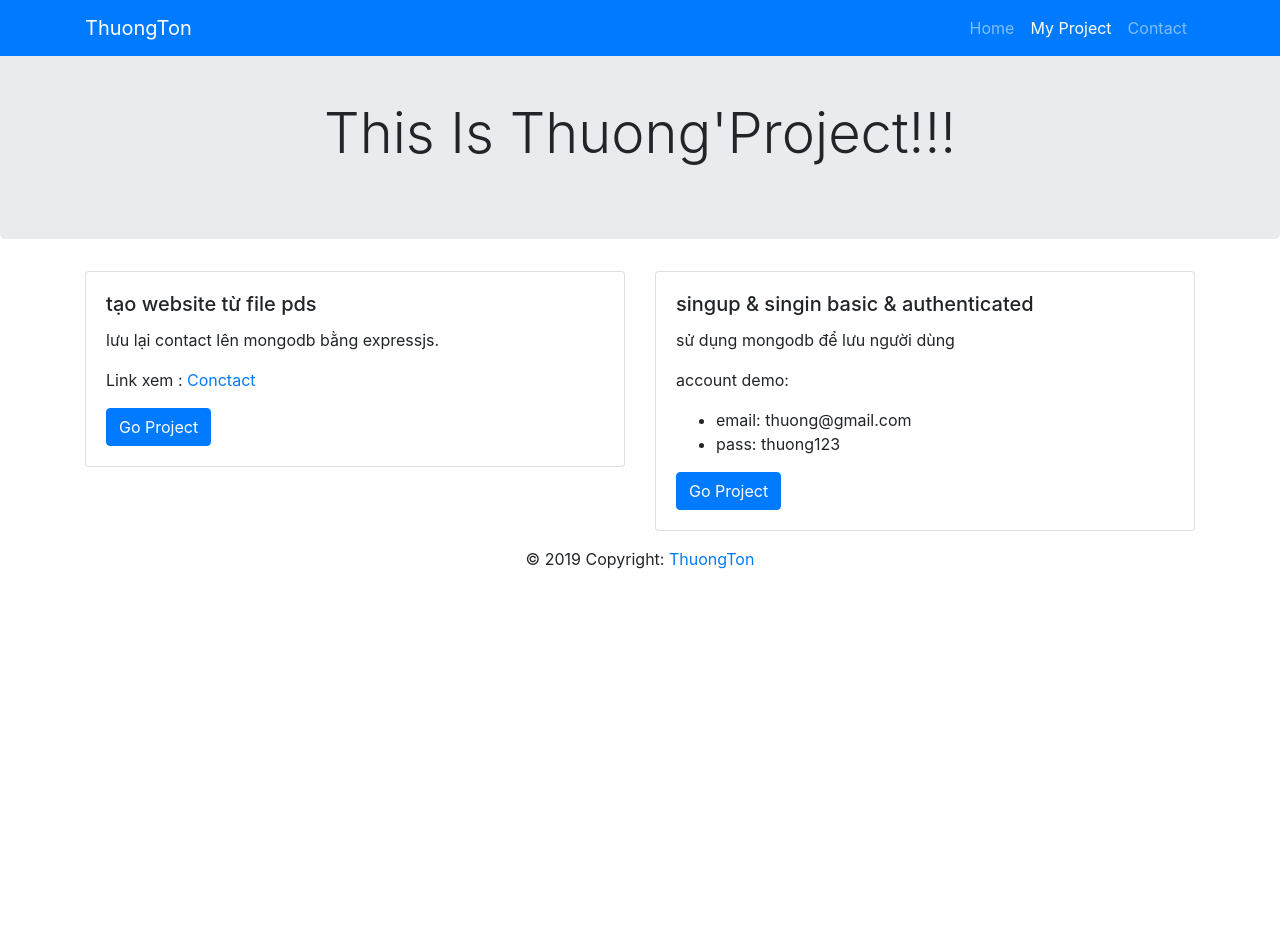
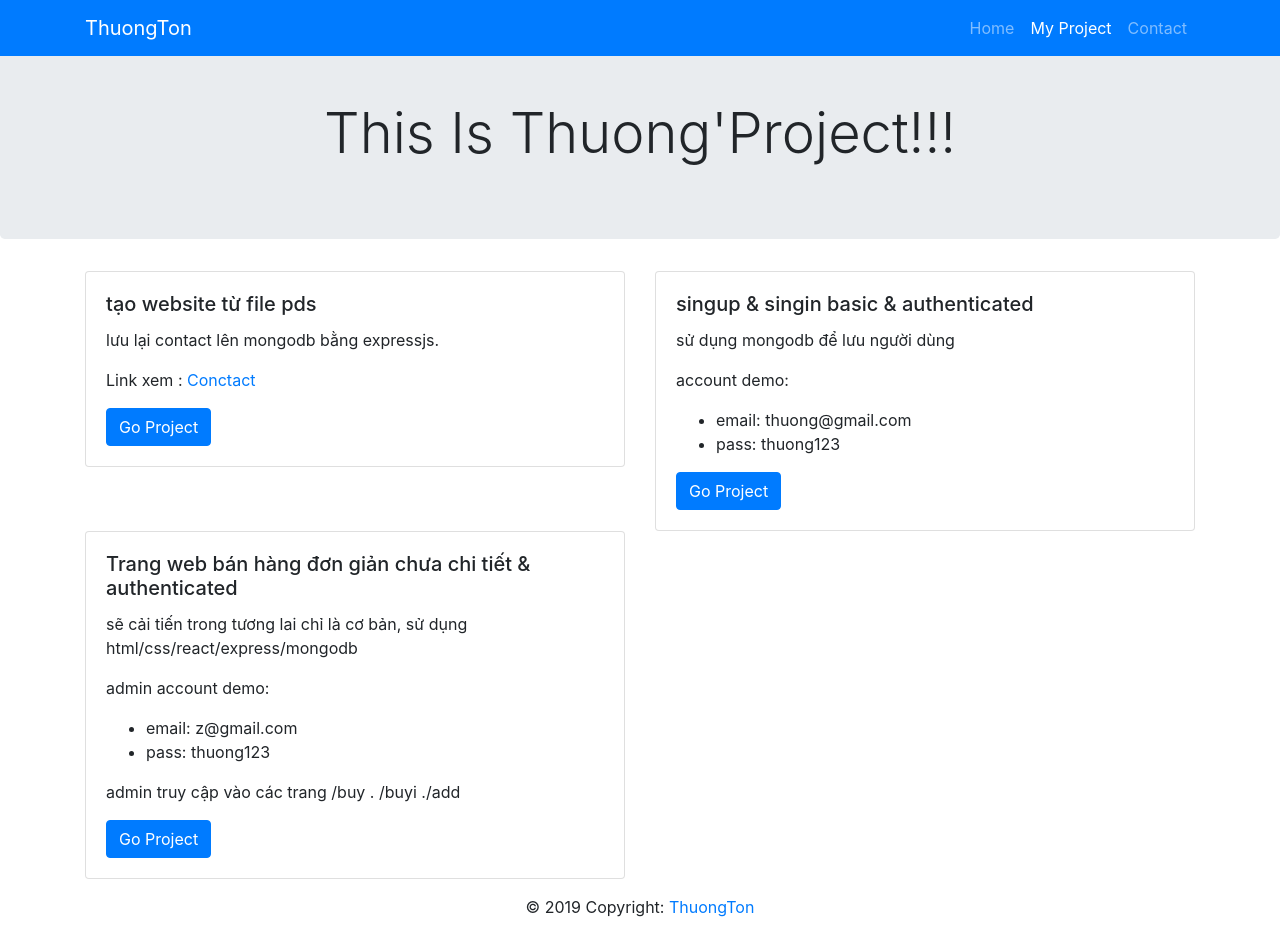
Before and after one commit to thuongton98/cv, a React (Create React App) app: page /project in a window 1280 px wide. Before the commit the page ends 800 px from the top, so only its background shows below. Built offline with nearby package versions, Linux system fonts and the light colour scheme.

Commit message:
some message

```diff
--- a/src/components/Project.js
+++ b/src/components/Project.js
@@ -37,8 +37,24 @@ export default class Project extends Component {
             </div>
           </div>
         </div>
+        <div className="col-sm-6">
+          <div className="card">
+            <div className="card-body">
+              <h5 className="card-title">Trang web bán hàng đơn giản chưa chi tiết & authenticated</h5>
+              <p className="card-text">sẽ cải tiến trong tương lai chỉ là cơ bản, sử dụng html/css/react/express/mongodb</p>
+              <p>admin account demo:</p>
+              <ul className="card-text">
+                <li>email: z@gmail.com</li>
+                <li>pass: thuong123</li>
+              </ul>
+              <p>admin truy cập vào các trang /buy . /buyi ./add</p>
+              <a rel='noopener noreferrer' target="_blank" href="https://product-frontend-thuong.herokuapp.com" className="btn btn-primary">Go Project</a>
+            </div>
+          </div>
+        </div>
       </div>
       </div>
+
           </div>
         )
     }
```
